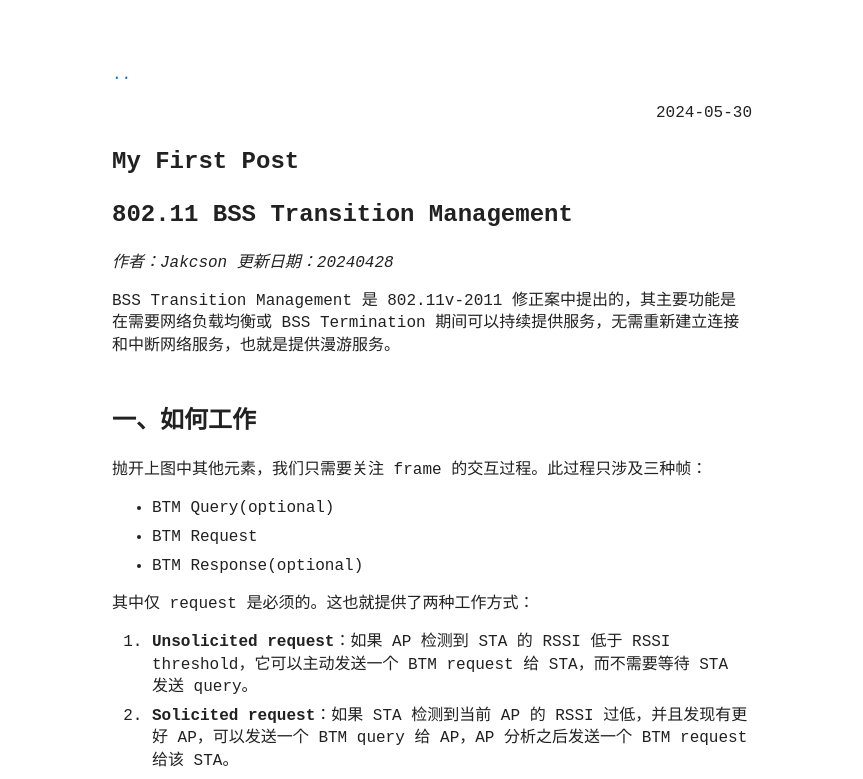
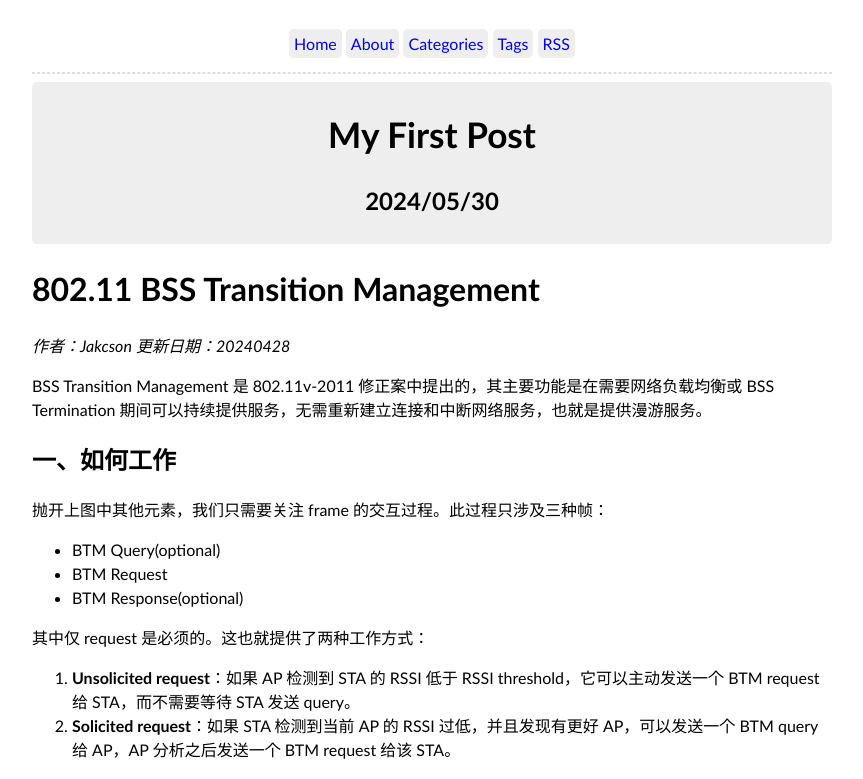
Before and after one commit to JaxWang28/JaxWang28.github.io, a plain HTML site: page posts/my-first-post/index.html in a window 1280 px wide. Shown: the top 779 px of the page, without its empty margins (208-1071 px from the left). Drawn offline with Linux system fonts and the light colour scheme.

Commit message:
deploy: JaxWang28/Blog@3f4650cd223de7593b726989937405ada29e8082

```diff
--- /dev/null
+++ b/about/index.xml
@@ -0,0 +1 @@
+<?xml version="1.0" encoding="utf-8" standalone="yes"?><rss version="2.0" xmlns:atom="http://www.w3.org/2005/Atom"><channel><title>Jackson Blog</title><link>https://jaxwang28.github.io/about/</link><description>Recent content on Jackson Blog</description><generator>Hugo</generator><language>en-us</language><atom:link href="https://jaxwang28.github.io/about/index.xml" rel="self" type="application/rss+xml"/></channel></rss>
--- a/posts/my-first-post/index.html
+++ b/posts/my-first-post/index.html
@@ -1,46 +1,40 @@
 <!DOCTYPE html>
-<html lang="en-us"><head><script src="/livereload.js?mindelay=10&amp;v=2&amp;port=1313&amp;path=livereload" data-no-instant defer></script>
-  <meta charset="utf-8" />
-  <meta http-equiv="X-UA-Compatible" content="IE=edge" />
-  <meta name="viewport" content="width=device-width, initial-scale=1" />
-   <meta name="description" content="802.11 BSS Transition Management 作者：Jakcson 更新日期：20240428
-BSS Transition Management 是 802.11v-2011 修正案中提出的，其主要功能是在需要网络负载均衡或 BSS Termination 期间可以持续提供服务，无需重新建立连接和中断网络服务，也就是提供漫游服务。
-一、如何工作 抛开上图中其他元素，我们只需要关注 frame 的交互过程。此过程只涉及三种帧：
-BTM Query(optional) BTM Request BTM Response(optional) 其中仅 request 是必须的。这也就提供了两种工作方式：
-Unsolicited request：如果 AP 检测到 STA 的 RSSI 低于 RSSI threshold，它可以主动发送一个 BTM request 给 STA，而不需要等待 STA 发送 query。 Solicited request：如果 STA 检测到当前 AP 的 RSSI 过低，并且发现有更好 AP，可以发送一个 BTM query 给 AP，AP 分析之后发送一个 BTM request 给该 STA。 二、frame 细节 （一） BTM QUERY Dialog Token：该字段由 STA 生成的一个非零值，用来标记一次对话，因此该 Query 以及后续的 Request 和 Response 均为该值。 BSS Transition Query Reason：STA 请求 BTM 的原因。 BSS Transition Candidate List Entries：候选名单，该字段可以为空或者为数个 Neighbor Report elements。 （二） BTM REQUEST Dialog Token：若该 request 是回应 query，则该字段的值是 query 中 Dialog Token 的值；如果该 request 是由 AP 发起的，则该值是 AP 选择的一个非零值。">
+<html lang="en-us">
+  <head><script src="/livereload.js?mindelay=10&amp;v=2&amp;port=1313&amp;path=livereload" data-no-instant defer></script>
+    <meta charset="utf-8">
+    <meta name="viewport" content="width=device-width, initial-scale=1">
+    <title>My First Post | Jackson Blog</title>
+    <link rel="stylesheet" href="/css/style.css" />
+    <link rel="stylesheet" href="/css/fonts.css" />
 
-  <title>
+  </head>
 
-      My First Post
+  <body>
+    <nav>
+    <ul class="menu">
 
-  </title>
+      <li><a href="/">Home</a></li>
 
+      <li><a href="/about/">About</a></li>
 
-  <link rel="shortcut icon" type="image/x-icon" href="/" />
+      <li><a href="/categories/">Categories</a></li>
 
+      <li><a href="/tags/">Tags</a></li>
 
+      <li><a href="/">RSS</a></li>
 
-  <link rel="stylesheet" href="/css/main.01273a70fa873b012d056499c16bb47955e0e7526c34edb73f05ca8f99f488ebc323423c6557f93f9b42a41de0448a25ce9a1ab577d0bf61e36eaf52a4979a1d.css" integrity="sha512-ASc6cPqHOwEtBWSZwWu0eVXg51JsNO23PwXKj5n0iOvDI0I8ZVf5P5tCpB3gRIolzpoatXfQv2Hjbq9SpJeaHQ==" />
+    </ul>
+    <hr/>
+    </nav>
 
-</head>
-<body a="auto">
-        <main class="page-content" aria-label="Content">
-            <div class="w">
-<a href="/">..</a>
+<div class="article-meta">
+<h1><span class="title">My First Post</span></h1>
 
+<h2 class="date">2024/05/30</h2>
+</div>
 
-<article>
-    <p class="post-meta">
-        <time datetime="2024-05-30 20:44:42 &#43;0800 CST">
-            2024-05-30
-        </time>
-    </p>
-
-    <h1>My First Post</h1>
-
-
-
-    <h1 id="80211-bss-transition-management">802.11 BSS Transition Management</h1>
+<main>
+<h1 id="80211-bss-transition-management">802.11 BSS Transition Management</h1>
 <p><em>作者：Jakcson</em>
 <em>更新日期：20240428</em></p>
 <p>BSS Transition Management 是 802.11v-2011 修正案中提出的，其主要功能是在需要网络负载均衡或 BSS Termination 期间可以持续提供服务，无需重新建立连接和中断网络服务，也就是提供漫游服务。</p>
@@ -185,8 +179,11 @@ Unsolicited request：如果 AP 检测到 STA 的 RSSI 低于 RSSI threshold，
 <li>11.24.7.4</li>
 </ul>
 
-</article>
+</main>
 
-            </div>
-        </main>
-    </body></html>
+  <footer>
+
+
+  </footer>
+  </body>
+</html>
--- a/sitemap.xml
+++ b/sitemap.xml
@@ -1 +1 @@
-<?xml version="1.0" encoding="utf-8" standalone="yes"?><urlset xmlns="http://www.sitemaps.org/schemas/sitemap/0.9" xmlns:xhtml="http://www.w3.org/1999/xhtml"><url><loc>https://jaxwang28.github.io/posts/</loc><lastmod>2024-05-30T20:44:42+08:00</lastmod></url><url><loc>https://jaxwang28.github.io/</loc><lastmod>2022-08-25T21:30:04+08:00</lastmod></url><url><loc>https://jaxwang28.github.io/categories/</loc></url><url><loc>https://jaxwang28.github.io/tags/</loc></url></urlset>
+<?xml version="1.0" encoding="utf-8" standalone="yes"?><urlset xmlns="http://www.sitemaps.org/schemas/sitemap/0.9" xmlns:xhtml="http://www.w3.org/1999/xhtml"><url><loc>https://jaxwang28.github.io/</loc><lastmod>2024-05-30T20:44:42+08:00</lastmod></url><url><loc>https://jaxwang28.github.io/posts/</loc><lastmod>2024-05-30T20:44:42+08:00</lastmod></url><url><loc>https://jaxwang28.github.io/about/</loc></url><url><loc>https://jaxwang28.github.io/tags/</loc></url><url><loc>https://jaxwang28.github.io/categories/</loc></url></urlset>
--- a/tags/index.xml
+++ b/tags/index.xml
@@ -1 +1 @@
-<?xml version="1.0" encoding="utf-8" standalone="yes"?><rss version="2.0" xmlns:atom="http://www.w3.org/2005/Atom"><channel><title>Tags on Jackson Blog</title><link>https://jaxwang28.github.io/tags/</link><description>Recent content in Tags on Jackson Blog</description><generator>Hugo</generator><language>en-us</language><atom:link href="https://jaxwang28.github.io/tags/index.xml" rel="self" type="application/rss+xml"/></channel></rss>
+<?xml version="1.0" encoding="utf-8" standalone="yes"?><rss version="2.0" xmlns:atom="http://www.w3.org/2005/Atom"><channel><title>Jackson Blog</title><link>https://jaxwang28.github.io/tags/</link><description>Recent content on Jackson Blog</description><generator>Hugo</generator><language>en-us</language><atom:link href="https://jaxwang28.github.io/tags/index.xml" rel="self" type="application/rss+xml"/></channel></rss>
```
Also changed, not shown: 404.html (+2 -2 lines), about/index.html (added, +2 -0 lines), categories/index.html (+2 -2 lines), index.html (+2 -2 lines), posts/index.html (+2 -2 lines), tags/index.html (+2 -2 lines).
